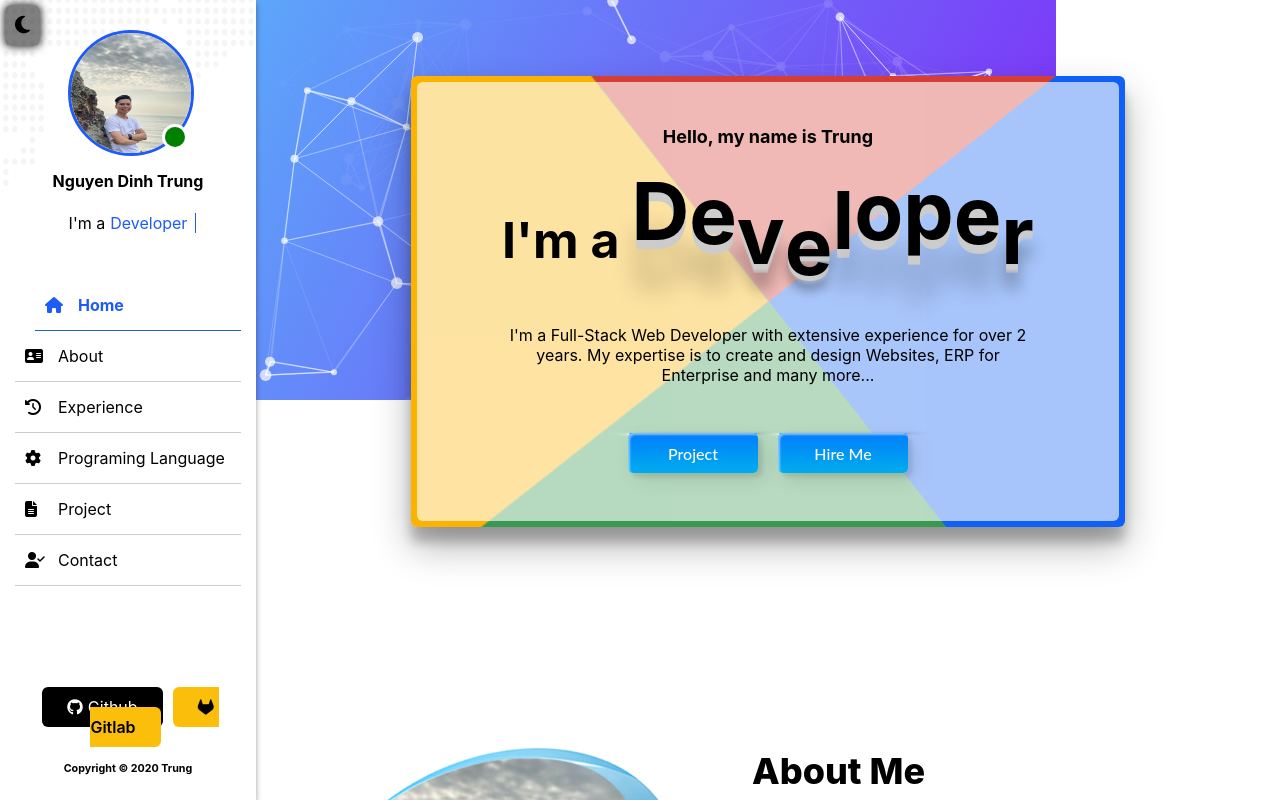
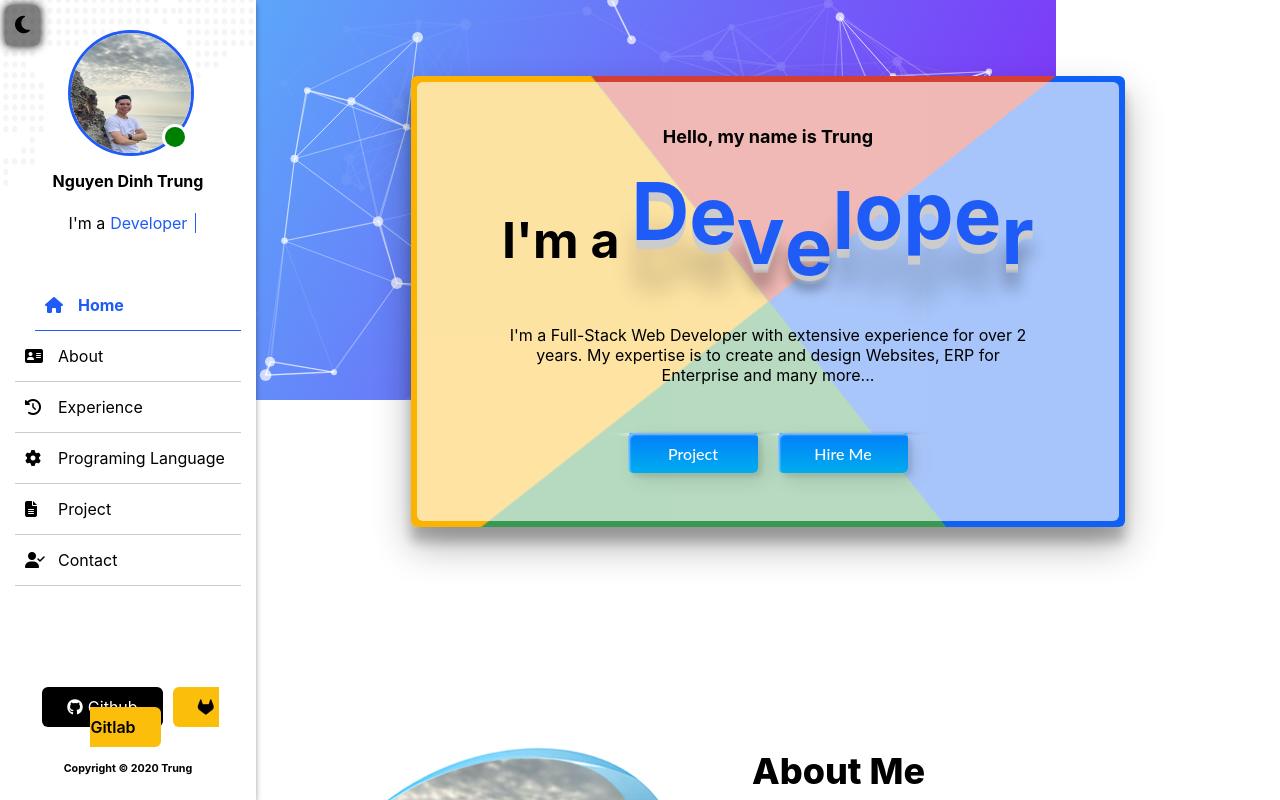
Before and after one commit to trungnd11/mylandingpage, a React (Create React App) app: page / in a window 1280 px wide. Shown: the top 800 px of the page. Built offline with nearby package versions, Linux system fonts and the light colour scheme; what react-animations would draw is missing.

Commit message:
Update home page

```diff
--- a/src/static/scss/_home.scss
+++ b/src/static/scss/_home.scss
@@ -65,7 +65,7 @@
           display: inline-block;
           animation: bounce 0.6s ease infinite alternate;
           font-size: 80px;
-          color: #000;
+          color: $mainColor;
           text-shadow: 0 1px 0 #ccc, 0 2px 0 #ccc, 0 3px 0 #ccc, 0 4px 0 #ccc,
             0 5px 0 #ccc, 0 6px 0 transparent, 0 7px 0 transparent,
             0 8px 0 transparent, 0 9px 0 transparent,
```
